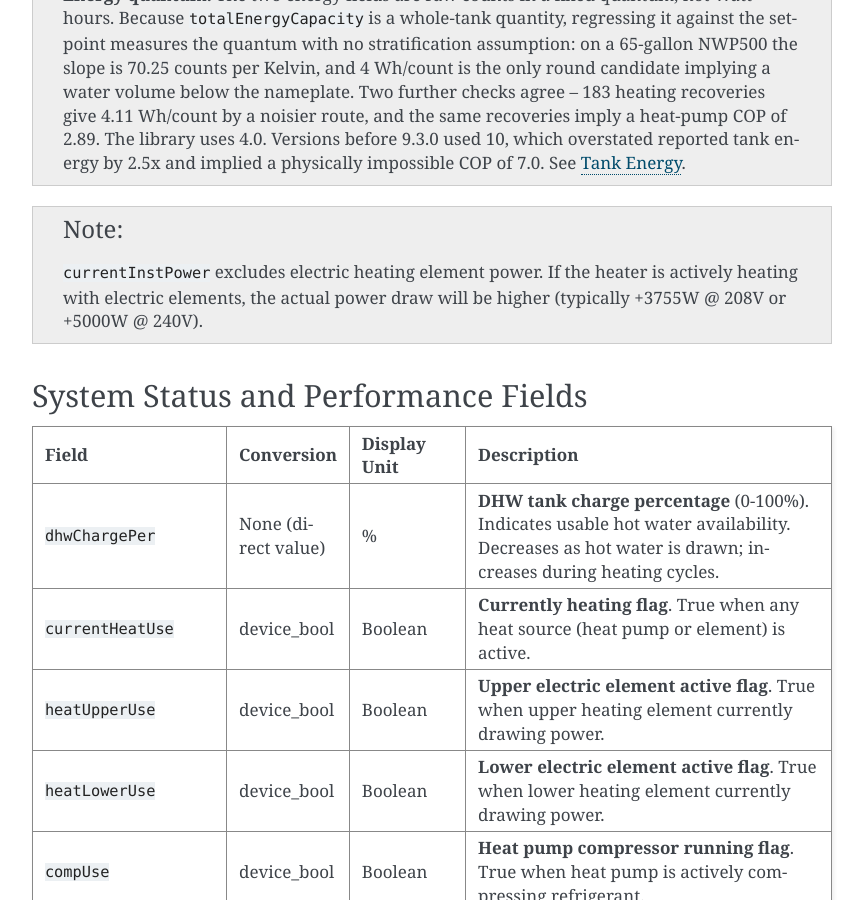
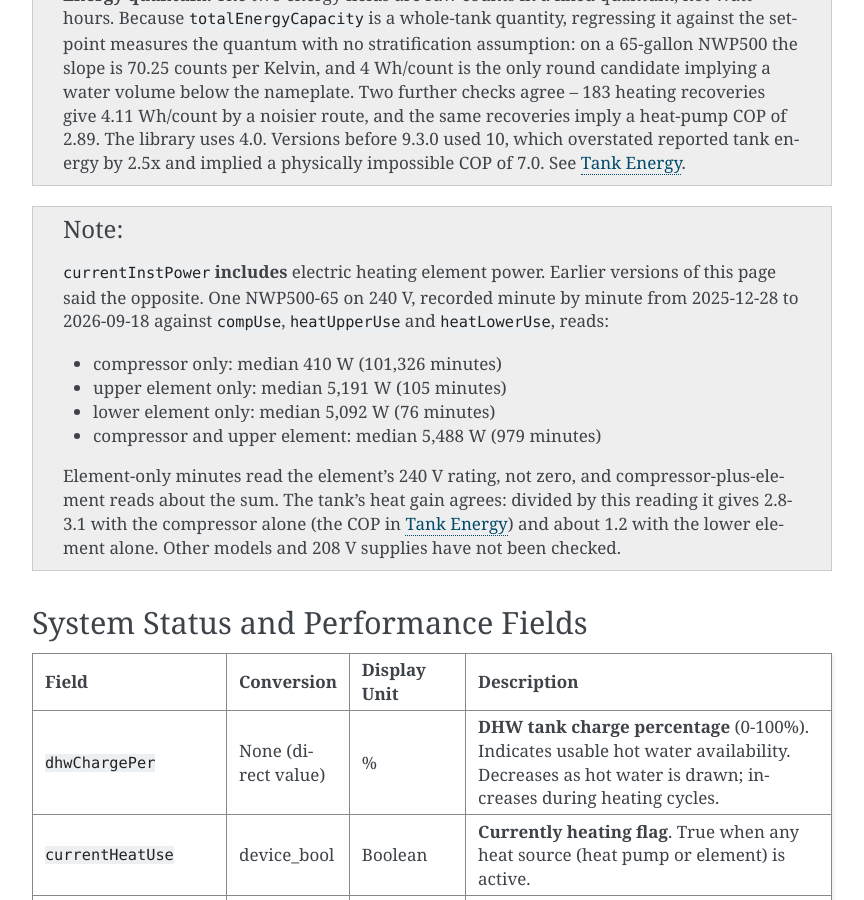
Before and after one commit to eman/nwp500-python, a Sphinx documentation site: the page built from docs/reference/protocol/data_conversions.rst, in a window 1280 px wide and 900 px high, scrolled down 8820 px. Shown: the whole window, without its empty margins (338-1202 px from the left). Built offline with Sphinx 7.4.7, drawn with Linux system fonts in a browser that asks for light colours; some of the changed text lies outside the part shown.

Commit message:
docs: currentInstPower includes the heating elements
The protocol reference (field table, Power and Energy Fields table and
its note) and the current_inst_power field description said the field
excludes element power; track-energy.rst said it includes it. On a
240 V NWP500-65 it includes it: element-only minutes read about 5.1 kW,
compressor plus element about 5.5 kW, and the tank's heat gain agrees.
State that, with the measurement and its limits.

Closes #139

```diff
--- a/docs/reference/protocol/data_conversions.rst
+++ b/docs/reference/protocol/data_conversions.rst
@@ -372,7 +372,7 @@ Power and Energy Fields
    * - ``currentInstPower``
      - None (direct value)
      - W
-     - **Instantaneous power consumption**. Real-time measurement. Does **NOT** include electric heating element power draw. Heat pump only.
+     - **Instantaneous power consumption** of the whole unit, electric heating elements included. Real-time measurement.
    * - ``totalEnergyCapacity``
      - ``x 4`` (see note)
      - Wh
@@ -396,7 +396,22 @@ Power and Energy Fields
    of 7.0. See :doc:`../../explanation/tank-energy`.
 
 .. note::
-   ``currentInstPower`` excludes electric heating element power. If the heater is actively heating with electric elements, the actual power draw will be higher (typically +3755W @ 208V or +5000W @ 240V).
+   ``currentInstPower`` **includes** electric heating element power.
+   Earlier versions of this page said the opposite. One NWP500-65 on
+   240 V, recorded minute by minute from 2025-12-28 to 2026-09-18 against
+   ``compUse``, ``heatUpperUse`` and ``heatLowerUse``, reads:
+
+   * compressor only: median 410 W (101,326 minutes)
+   * upper element only: median 5,191 W (105 minutes)
+   * lower element only: median 5,092 W (76 minutes)
+   * compressor and upper element: median 5,488 W (979 minutes)
+
+   Element-only minutes read the element's 240 V rating, not zero, and
+   compressor-plus-element reads about the sum. The tank's heat gain
+   agrees: divided by this reading it gives 2.8-3.1 with the compressor
+   alone (the COP in :doc:`../../explanation/tank-energy`) and about 1.2
+   with the lower element alone. Other models and 208 V supplies have not
+   been checked.
 
 System Status and Performance Fields
 ------------------------------------
--- a/docs/reference/protocol/device_status.rst
+++ b/docs/reference/protocol/device_status.rst
@@ -171,7 +171,7 @@ This document lists the fields found in the ``status`` object of device status m
    * - ``currentInstPower``
      - integer
      - W
-     - Current instantaneous power consumption in Watts. Does not include heating element power when active.
+     - Current instantaneous power consumption of the whole unit in Watts, heating elements included. On a 240 V NWP500-65 it reads about 410 W with only the compressor running, about 5.1 kW with only an element, and about 5.5 kW with both. See *Power and Energy Fields* in :doc:`data_conversions`.
      - None
    * - ``shutOffValveUse``
      - bool
```
Also changed, not shown: CHANGELOG.rst (+8 -0 lines), 1 other file.
